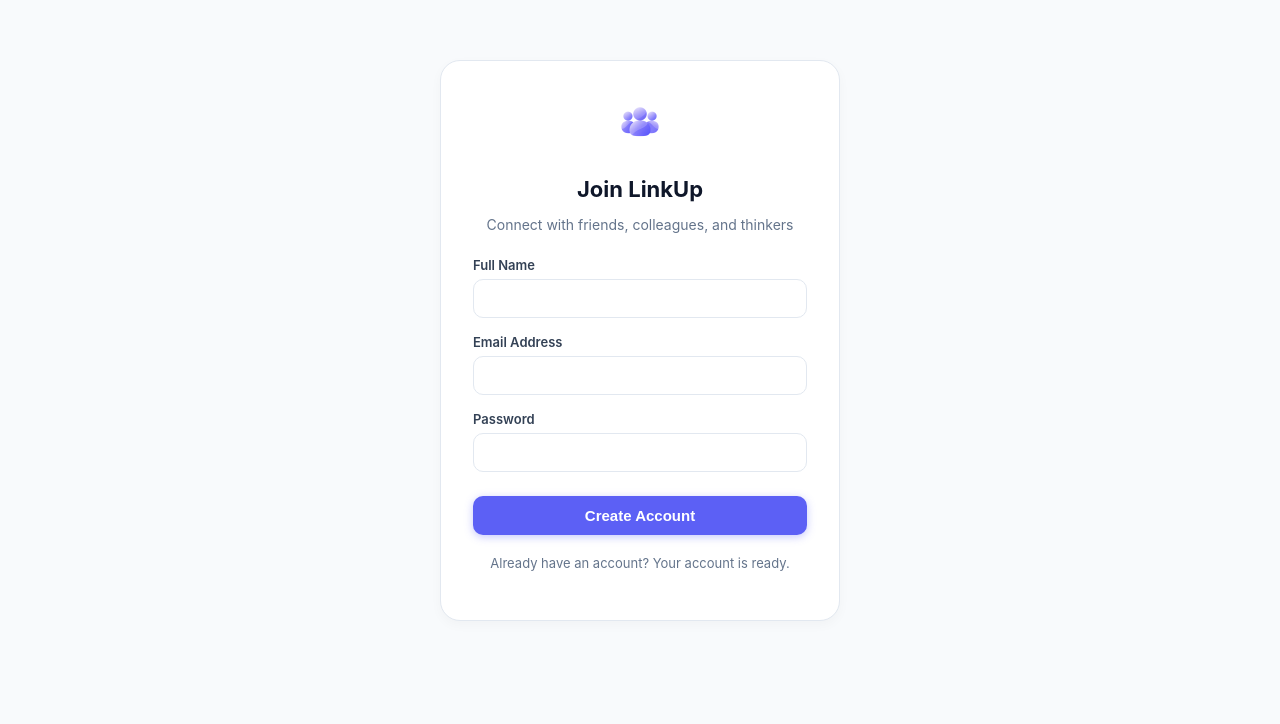
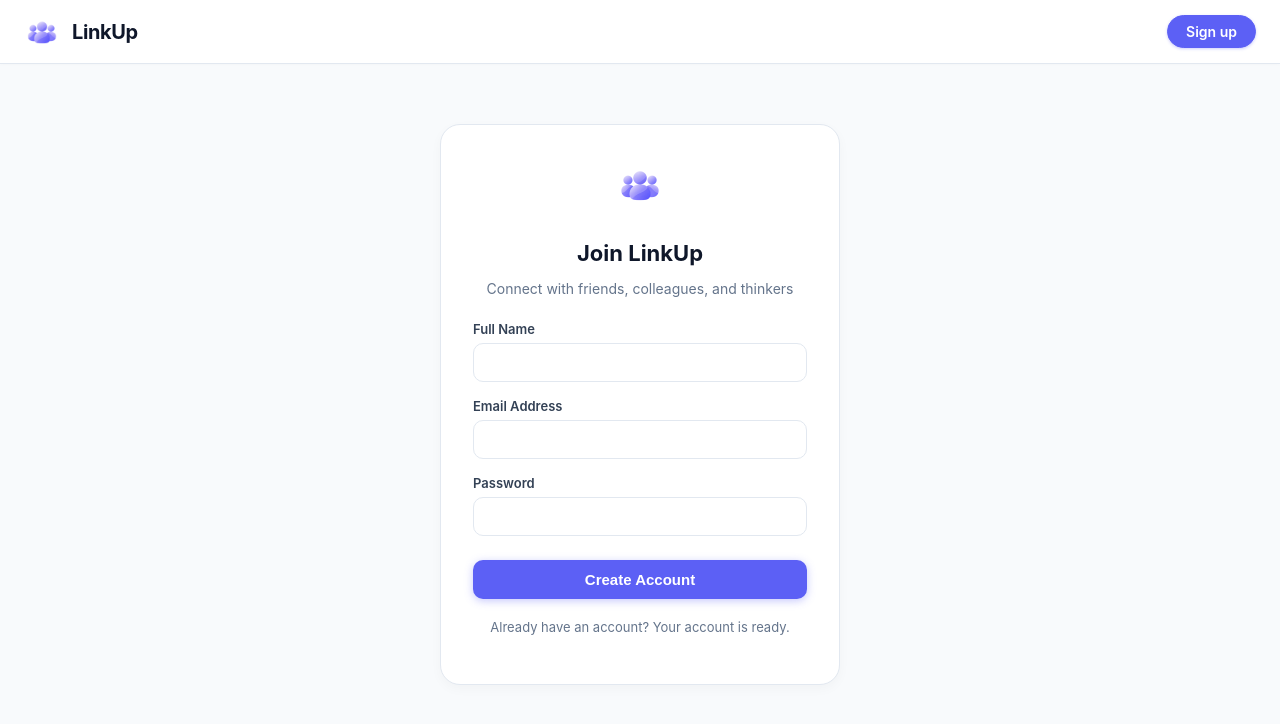
Before and after one commit to ArsalanMateen/LinkUp, a React (Vite) app in the folder client/: page /signup in a window 1280 px wide. Shown: the top 724 px of the page. Built offline with nearby package versions, Linux system fonts and the light colour scheme; no server answers.

Commit message:
feat(navigation): expose signup from the global navigation

```diff
--- a/client/src/app/Router.jsx
+++ b/client/src/app/Router.jsx
@@ -2,9 +2,11 @@ import React from "react";
 import { Route, Switch } from "react-router-dom";
 import Home from "../features/feed/pages/Home/Home.jsx";
 import Signup from "../features/auth/pages/SignUp/SignUp.jsx";
+import Navbar from "./layout/Navbar/Navbar";
 export default function MainRouter() {
   return (
     <div>
+      <Navbar />
       <Switch>
         <Route exact path="/" component={Home} />
         <Route exact path="/signup" component={Signup} />
--- /dev/null
+++ b/client/src/app/layout/Navbar/Navbar.jsx
@@ -0,0 +1,21 @@
+import React from "react";
+import { Link } from "react-router-dom";
+import logo from "../../../shared/assets/images/logo.png";
+import styles from "./Navbar.module.css";
+export default function Navbar() {
+  return (
+    <header className={styles.root}>
+      <div className={styles.container}>
+        <Link to="/" className={styles.brand}>
+          <img src={logo} alt="LinkUp Logo" className={styles.logo} />
+          <span className={styles.title}>LinkUp</span>
+        </Link>
+        <div className={styles.guest}>
+          <Link to="/signup" className={styles.signUpButton}>
+            Sign up
+          </Link>
+        </div>
+      </div>
+    </header>
+  );
+}
--- /dev/null
+++ b/client/src/app/layout/Navbar/Navbar.module.css
@@ -0,0 +1,76 @@
+.root {
+  position: sticky;
+  top: 0;
+  left: 0;
+  right: 0;
+  height: 64px;
+  background-color: var(--bg-card);
+  border-bottom: 1px solid var(--border-color);
+  z-index: 1000;
+  box-shadow: var(--shadow-card);
+}
+
+.container {
+  max-width: 1280px;
+  height: 100%;
+  margin: 0 auto;
+  padding: 0 24px;
+  display: flex;
+  align-items: center;
+  justify-content: space-between;
+}
+
+.brand {
+  display: flex;
+  align-items: center;
+  text-decoration: none !important;
+  color: inherit;
+  outline: none;
+}
+
+.brand:hover {
+  text-decoration: none !important;
+  color: inherit;
+  opacity: 1;
+}
+
+.logo {
+  display: block;
+  height: 36px;
+  width: 36px;
+  object-fit: contain;
+  margin-right: 12px;
+}
+
+.title {
+  font-size: 20px;
+  font-weight: 700;
+  color: #0f172a;
+  letter-spacing: -0.02em;
+}
+
+.guest {
+  display: flex;
+  align-items: center;
+  gap: 10px;
+}
+
+.signUpButton {
+  padding: 7px 18px;
+  font-size: 14px;
+  font-weight: 600;
+  color: #ffffff;
+  background-color: #5c60f5;
+  border: 1.5px solid #5c60f5;
+  border-radius: 9999px;
+  text-decoration: none;
+  box-shadow: 0 1px 3px rgba(92, 96, 245, 0.3);
+  transition: all 0.15s ease;
+}
+
+.signUpButton:hover {
+  background-color: #4e52e2;
+  border-color: #4e52e2;
+  text-decoration: none;
+  color: #ffffff;
+}
```
